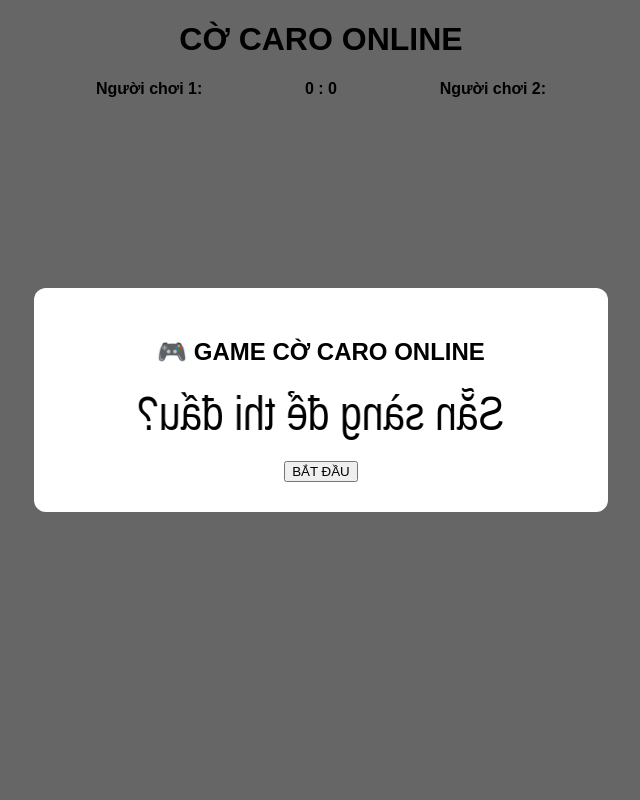
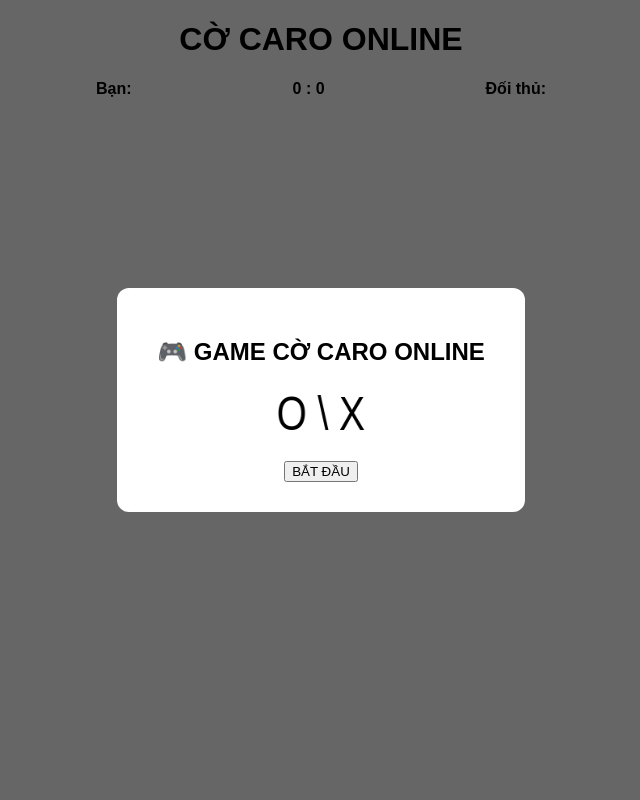
Before and after one commit to hlnhuy/GameCaro, a Flask app: page / in a window 1280 px wide. Shown: the whole page, without its empty margins (319-959 px from the left). Run offline with Flask 3, Linux system fonts and the light colour scheme; parts of the project's set-up code (start-up, migrations or seed data) failed here and were passed over.

Commit message:
update fontend

```diff
--- a/templates/index.html
+++ b/templates/index.html
@@ -3,7 +3,7 @@
 <head>
     <meta charset="UTF-8">
     <meta name="viewport" content="width=device-width, initial-scale=1.0">
-    <title>Cờ Caro Online - Giai đoạn 2 (Tiếp theo)</title>
+    <title>Cờ Caro Online - Giai đoạn 2 (Hoàn thiện UI)</title>
     <link rel="stylesheet" href="/static/style.css">
 </head>
 <body>
@@ -11,11 +11,11 @@
     <h1>CỜ CARO ONLINE</h1>
 
     <div id="info-bar">
-        <div id="player-left">Người chơi 1:</div>
+        <div id="player-left">Bạn:</div>
         <div id="score-center">
             <span id="scoreX">0</span> : <span id="scoreO">0</span>
         </div>
-        <div id="player-right">Người chơi 2:</div>
+        <div id="player-right">Đối thủ:</div>
     </div>
 
     <div id="board"></div>
@@ -23,14 +23,14 @@
     <div id="popup" class="popup hidden">
         <div class="popup-content">
             <h2 id="popup-message"></h2>
-            <button id="replay-btn">Chơi lại</button>
+            <button id="replay-btn" onclick="requestReplay()">Chơi lại</button>
         </div>
     </div>
 
     <div id="start-popup" class="popup">
         <div class="popup-content">
             <h2>🎮 GAME CỜ CARO ONLINE</h2>
-            <div id="coin">Sẵn sàng để thi đấu?</div>
+            <div id="coin">X / O</div>
             <button onclick="startGame()">BẮT ĐẦU</button>
         </div>
     </div>
```
